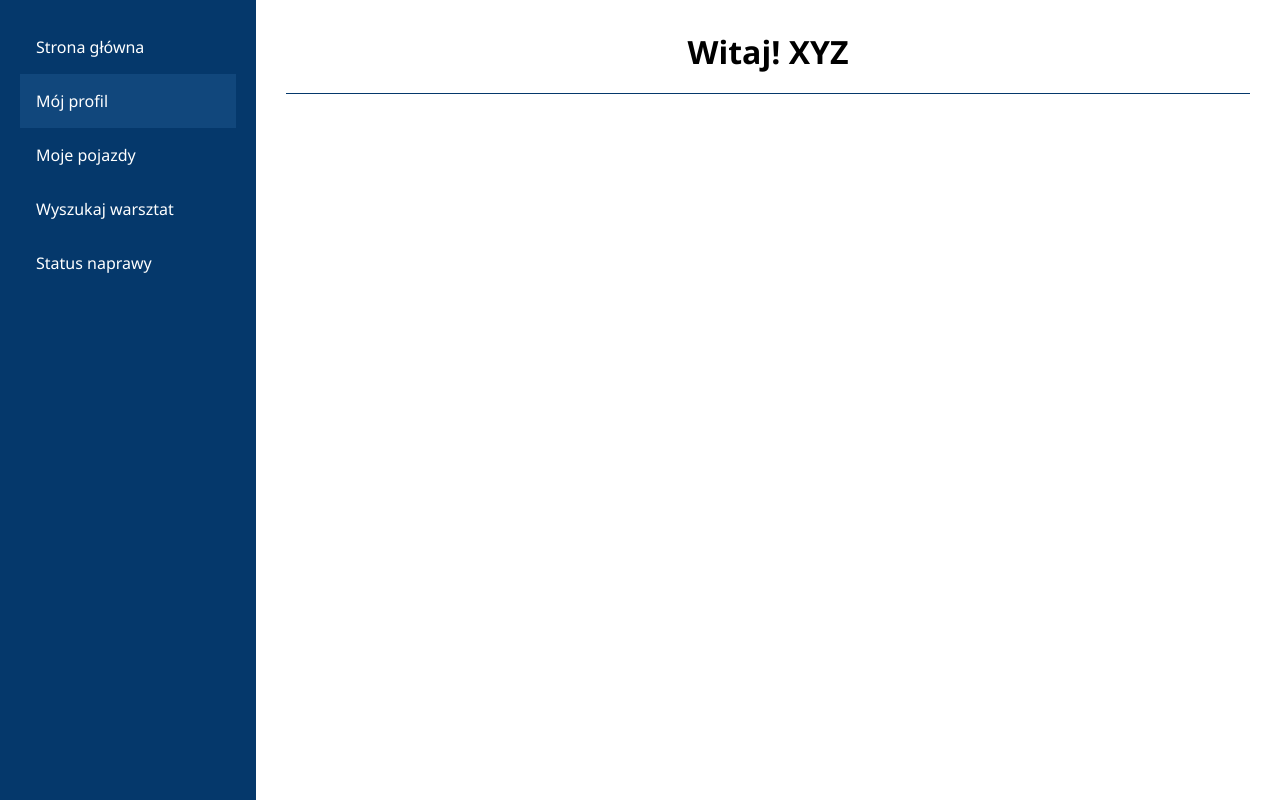
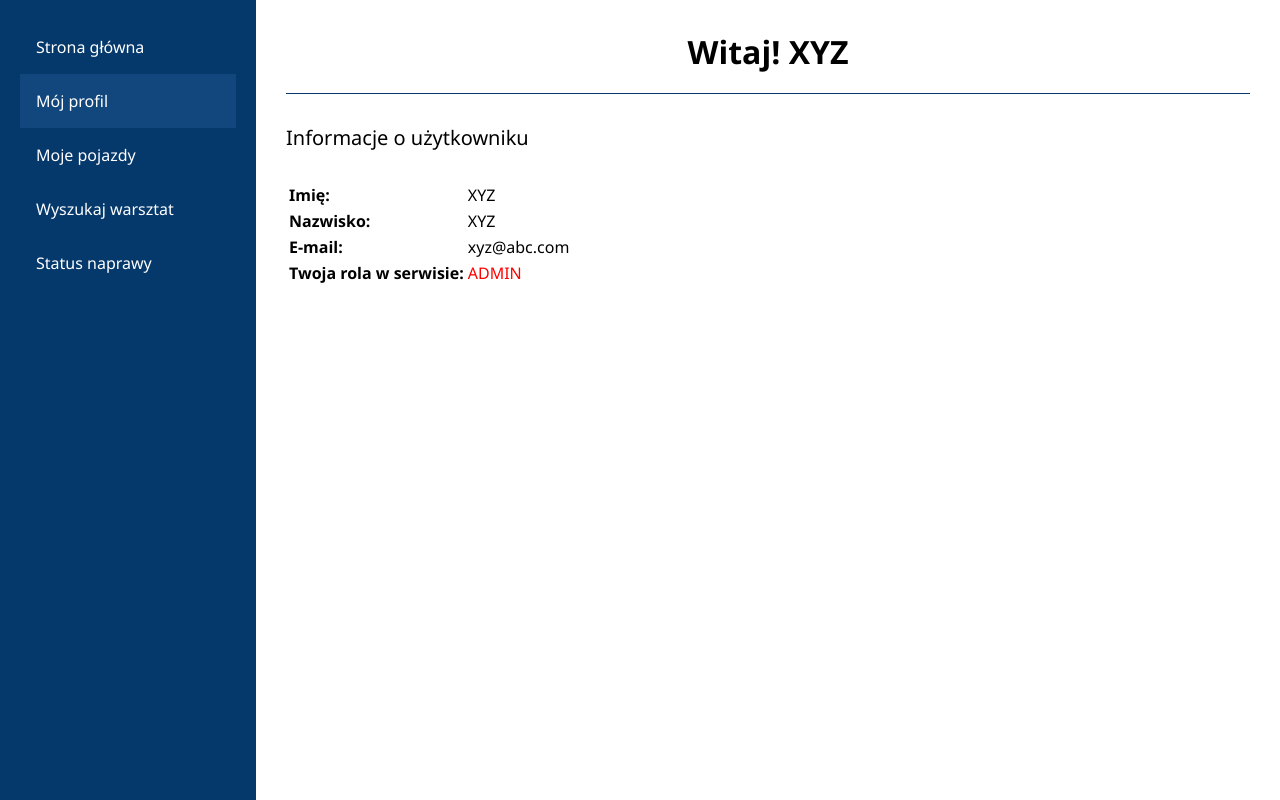
Before and after one commit to MichalWolnyDev/carservice-app, a Vue app: page /profil in a window 1280 px wide. Built offline with nearby package versions, Linux system fonts and the light colour scheme; what v-calendar would draw is missing.

Commit message:
dodanie wstępnego widoku

```diff
--- a/src/views/Profil.vue
+++ b/src/views/Profil.vue
@@ -2,6 +2,52 @@
   <div>
    <div class="profile">
       <h2 class="title title__h2 text__center">Witaj! XYZ</h2>
+        <div class="profile_title">
+            Informacje o użytkowniku
+        </div>
+        <table class="profile_table">
+          <tr>
+           <th>Imię:</th>
+           <td>XYZ</td>
+          </tr>
+          <tr>
+            <th>Nazwisko:</th>
+            <td>XYZ</td>
+          </tr>
+          <tr>
+            <th>E-mail:</th>
+            <td>xyz@abc.com</td>
+          </tr>
+          <tr>
+            <th>Twoja rola w serwisie:</th>
+            <td class="profile_admin">ADMIN</td>
+          </tr>
+        </table>
+
    </div>
   </div>
 </template>
+<style lang="scss">
+.profile{
+  &_title{
+    margin: 30px 0;
+    font-size: 20px;
+  }
+  &_table{
+    text-align:left;
+  }
+  th{
+    font-weight:bold;
+  }
+  &_admin{
+    color:red;
+  }
+  &_user{
+    color:green;
+  }
+  &_employee{
+    color:orange;
+  }
+}
+
+</style>
```
Also changed, not shown: 1 other file (tests, documents, lock files or other folders).
